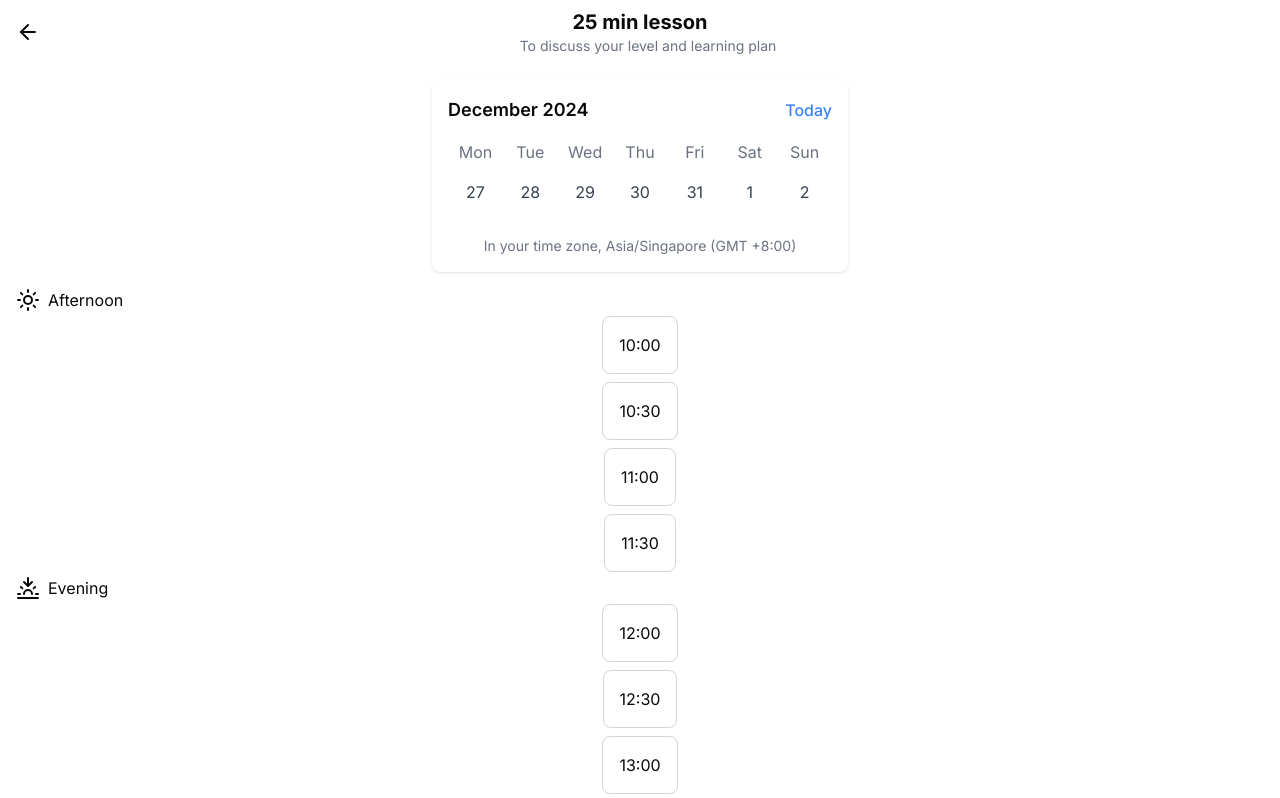
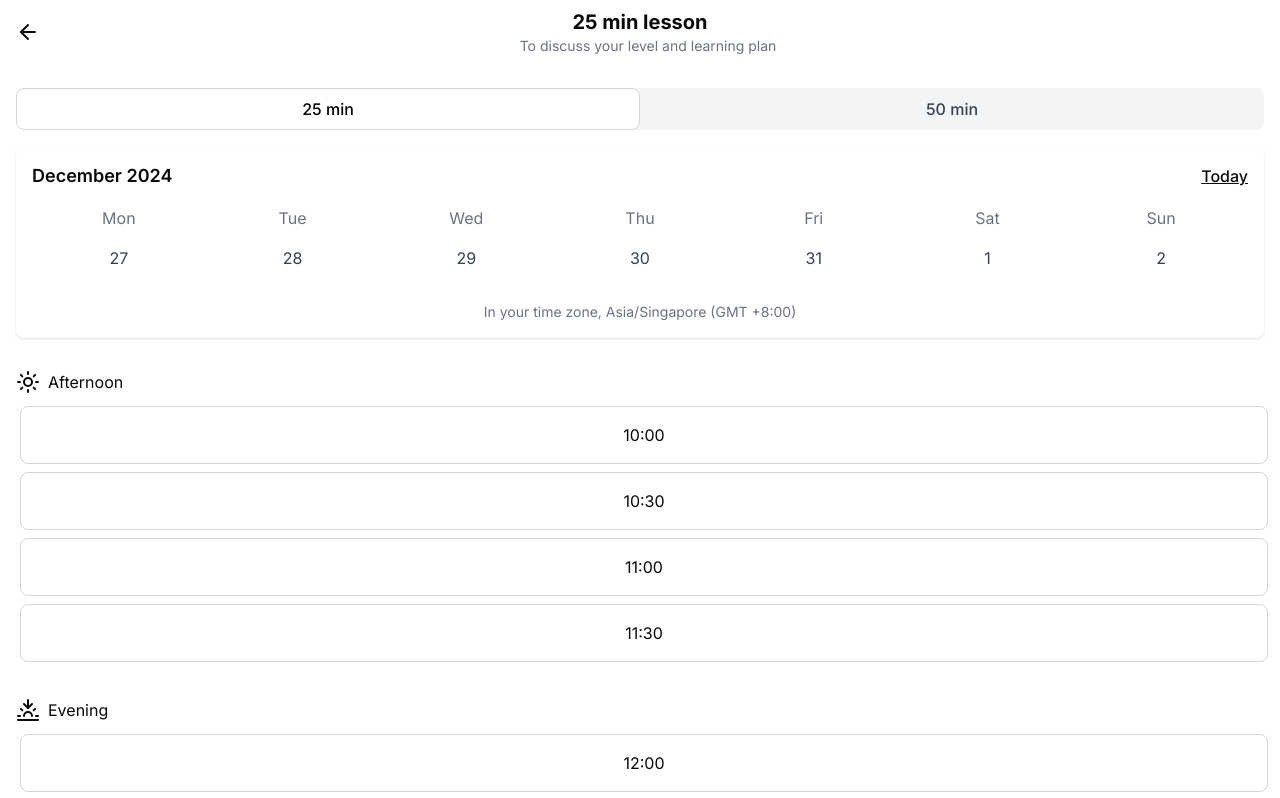
Before and after one commit to fatjan/tutorly, a Next.js app: page /select-schedule/1 in a window 1280 px wide. Shown: the top 798 px of the page. Built offline with nearby package versions, Linux system fonts and the light colour scheme.

Commit message:
calendar and select time

```diff
--- a/components/SelectSchedule/Calendar.js
+++ b/components/SelectSchedule/Calendar.js
@@ -9,22 +9,25 @@ export default function Calendar() {
 
     const days = Array.from({ length: 7 }, (_, i) => addDays(startOfWeek(new Date(), { weekStartsOn: 1 }), i));
 
+    const activeButtonClass = 'bg-white text-black border border-gray-300 rounded-lg';
+    const inactiveButtonClass = 'bg-black-100 text-gray-700';
+
     return (
-        <div className="p-4 max-w-md mx-auto">
+        <div className="mx-auto w-full md:w-md lg:w-lg xl:w-xl mb-4 mt-20">
             {/* Duration Selector */}
-            <div className="flex bg-gray-100 rounded-lg overflow-hidden mb-4">
+            <div id="duration-selector" className="flex bg-gray-100 rounded-lg overflow-hidden mb-4">
                 <button
                     onClick={() => setDuration(25)}
-                    className={`w-1/2 py-2 text-center ${
-                        duration === 25 ? 'bg-pink-500 text-white' : 'bg-white text-gray-700'
+                    className={`w-1/2 py-2 text-center font-medium font-bold ${
+                        duration === 25 ? activeButtonClass : inactiveButtonClass
                     }`}
                 >
                     25 min
                 </button>
                 <button
                     onClick={() => setDuration(50)}
-                    className={`w-1/2 py-2 text-center ${
-                        duration === 50 ? 'bg-pink-500 text-white' : 'bg-white text-gray-700'
+                    className={`w-1/2 py-2 text-center font-medium font-bold ${
+                        duration === 50 ? activeButtonClass : inactiveButtonClass
                     }`}
                 >
                     50 min
@@ -32,10 +35,10 @@ export default function Calendar() {
             </div>
 
             {/* Calendar */}
-            <div className="bg-white rounded-lg shadow p-4">
+            <div id="calendar" className="bg-white rounded-lg shadow p-4">
                 <div className="flex justify-between items-center mb-4">
                     <h2 className="text-lg font-semibold">December 2024</h2>
-                    <button className="text-blue-500 font-medium">Today</button>
+                    <button className="text-black-500 font-medium underline">Today</button>
                 </div>
 
                 <div className="grid grid-cols-7 text-center text-gray-500 mb-2">
--- a/components/SelectSchedule/SelectTime.js
+++ b/components/SelectSchedule/SelectTime.js
@@ -4,29 +4,33 @@ export default function SelectTime({times}) {
     const afternoonTimes = times.slice(0, 4);
     const eveningTimes = times.slice(4, 8);
     return (
-        <div>
+        <div className="mx-auto w-full md:w-md lg:w-lg xl:w-xl">
             <div className="flex flex-col justify-center">
-                <div className="flex items-left space-x-2">
+                <div className="my-4">
+                    <div className="flex items-left space-x-2 mb-2">
                         <Sun className="w-6 h-6" />
                         <div>Afternoon</div>
                     </div>
-                <div className="flex flex-col items-center justify-center">
+                    <div className="flex flex-col">
                         {afternoonTimes.map((time, index) => (
                             <div key={index}>
-                            <button className="border border-gray-300 rounded-lg m-1 p-4 flex items-center space-x-4 cursor-pointer hover:bg-gray-100">
+                                <button className="w-full border border-gray-300 rounded-lg m-1 p-4 flex justify-center space-x-4 cursor-pointer hover:bg-gray-100">
                                     {time}
                                 </button>
                             </div>
                         ))}
                     </div>
-                <div className="flex space-x-2">
+                </div>
+                <div className="my-4">
+                    <div className="flex space-x-2 mb-2">
                         <Sunset className="w-6 h-6" />
                         <div>Evening</div>
                     </div>
-                <div className="flex flex-col items-center justify-center">
+                    <div className="flex flex-col justify-center">
+                        <div className="flex flex-col">
                             {eveningTimes.map((time, index) => (
                                 <div key={index}>
-                            <button className="border border-gray-300 rounded-lg m-1 p-4 flex items-center space-x-4 cursor-pointer hover:bg-gray-100">
+                                    <button className="w-full border border-gray-300 rounded-lg m-1 p-4 flex justify-center space-x-4 cursor-pointer hover:bg-gray-100">
                                         {time}
                                     </button>
                                 </div>
@@ -34,5 +38,7 @@ export default function SelectTime({times}) {
                         </div>
                     </div>
                 </div>
+            </div>
+        </div>
     );
 }
```
Lines whose indentation alone changed are shown as unchanged.
